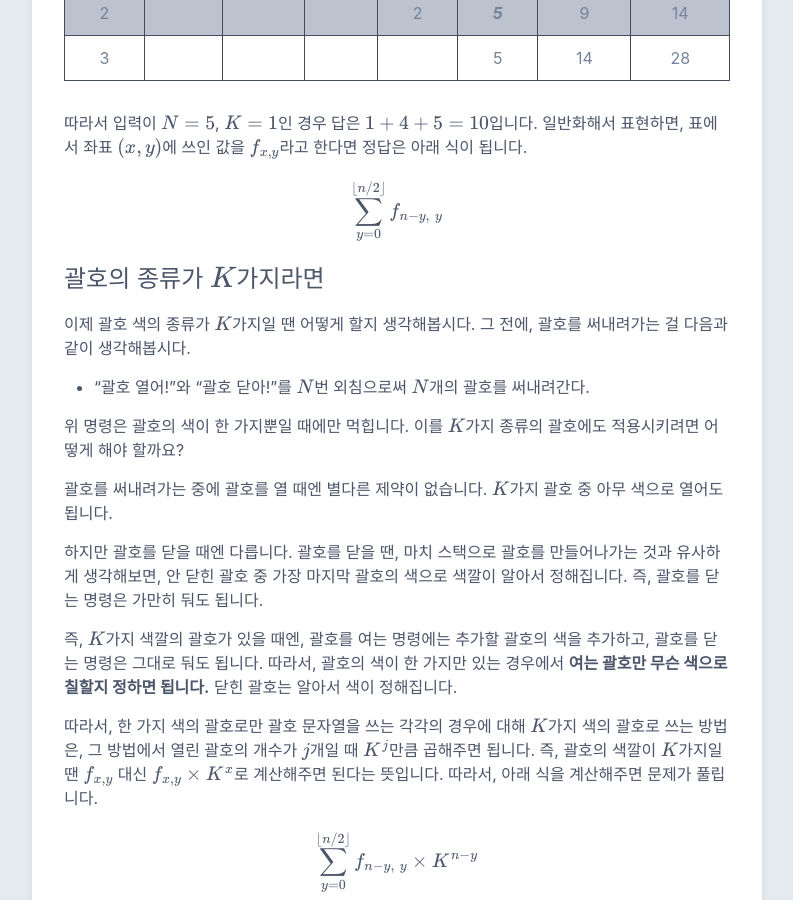
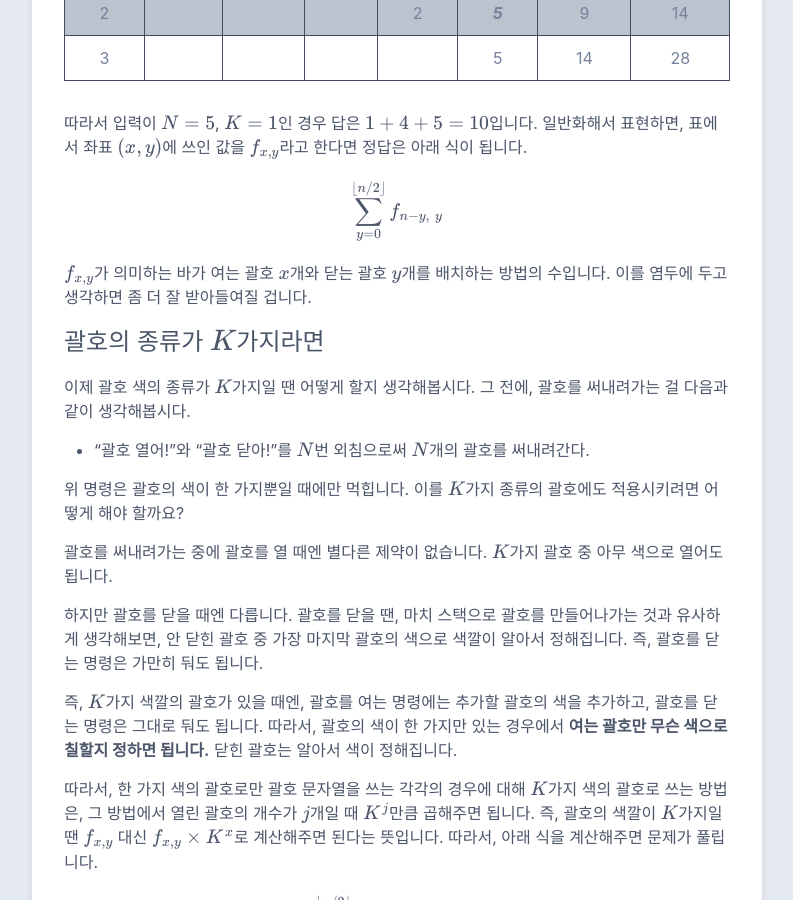
Before and after one commit to BamgoeSN/BamgoeSN.github.io, a Jekyll site: the page built from _posts/BOJ/2022-05-24-13174.md, in a window 1280 px wide and 900 px high, scrolled down 1341 px. Shown: the whole window, without its empty margins (238-1031 px from the left). Built offline with Jekyll 4.4.1, drawn with Linux system fonts in a browser that asks for light colours; formulas are drawn with MathJax 3.

Commit message:
Add BOJ 13174 post

```diff
--- a/_posts/BOJ/2022-05-24-13174.md
+++ b/_posts/BOJ/2022-05-24-13174.md
@@ -39,6 +39,8 @@ use_math: true
 따라서 입력이 $N=5$, $K=1$인 경우 답은 $1+4+5 = 10$입니다. 일반화해서 표현하면, 표에서 좌표 $(x, y)$에 쓰인 값을 $f_{x, y}$라고 한다면 정답은 아래 식이 됩니다.
 
 $$ \sum_{y=0}^{\left\lfloor n/2 \right\rfloor} {f_{n-y, \; y}} $$
+
+$f_{x,y}$가 의미하는 바가 여는 괄호 $x$개와 닫는 괄호 $y$개를 배치하는 방법의 수입니다. 이를 염두에 두고 생각하면 좀 더 잘 받아들여질 겁니다.
 
 ## 괄호의 종류가 $K$가지라면
 
```
